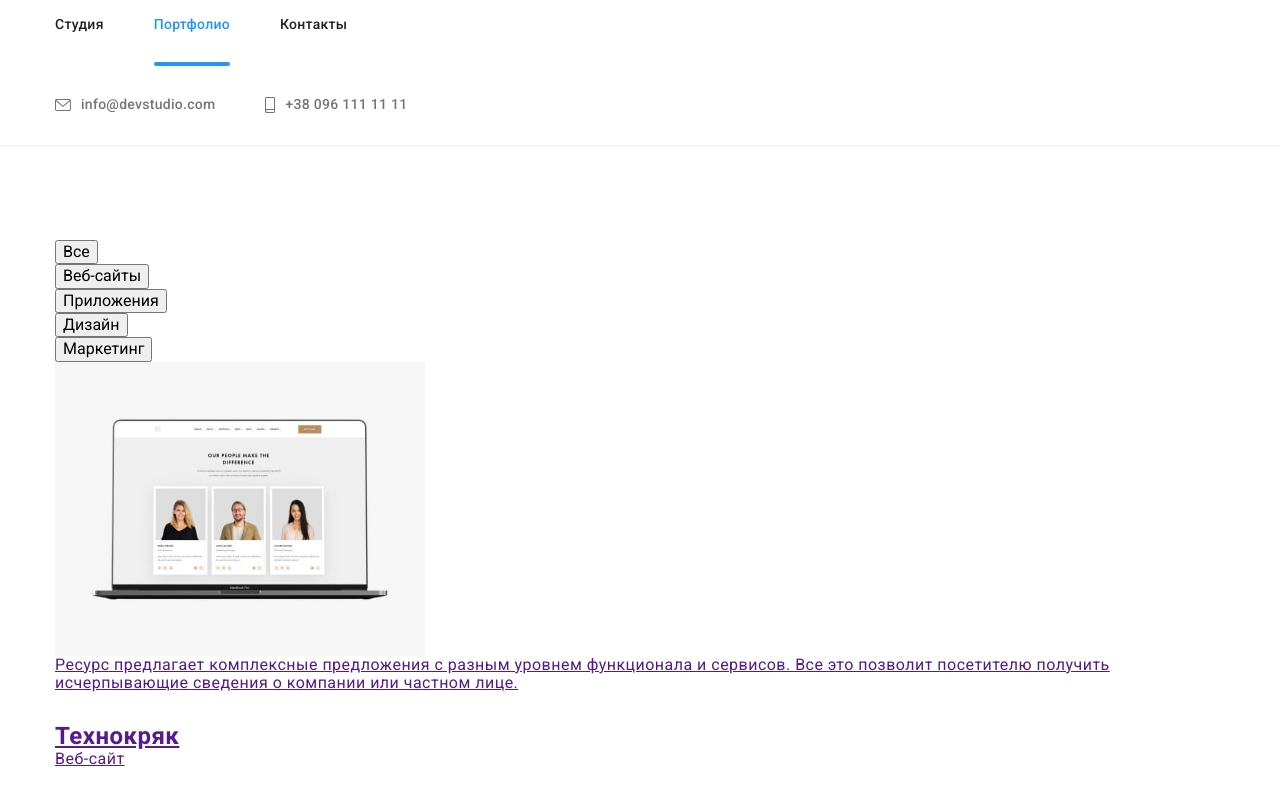
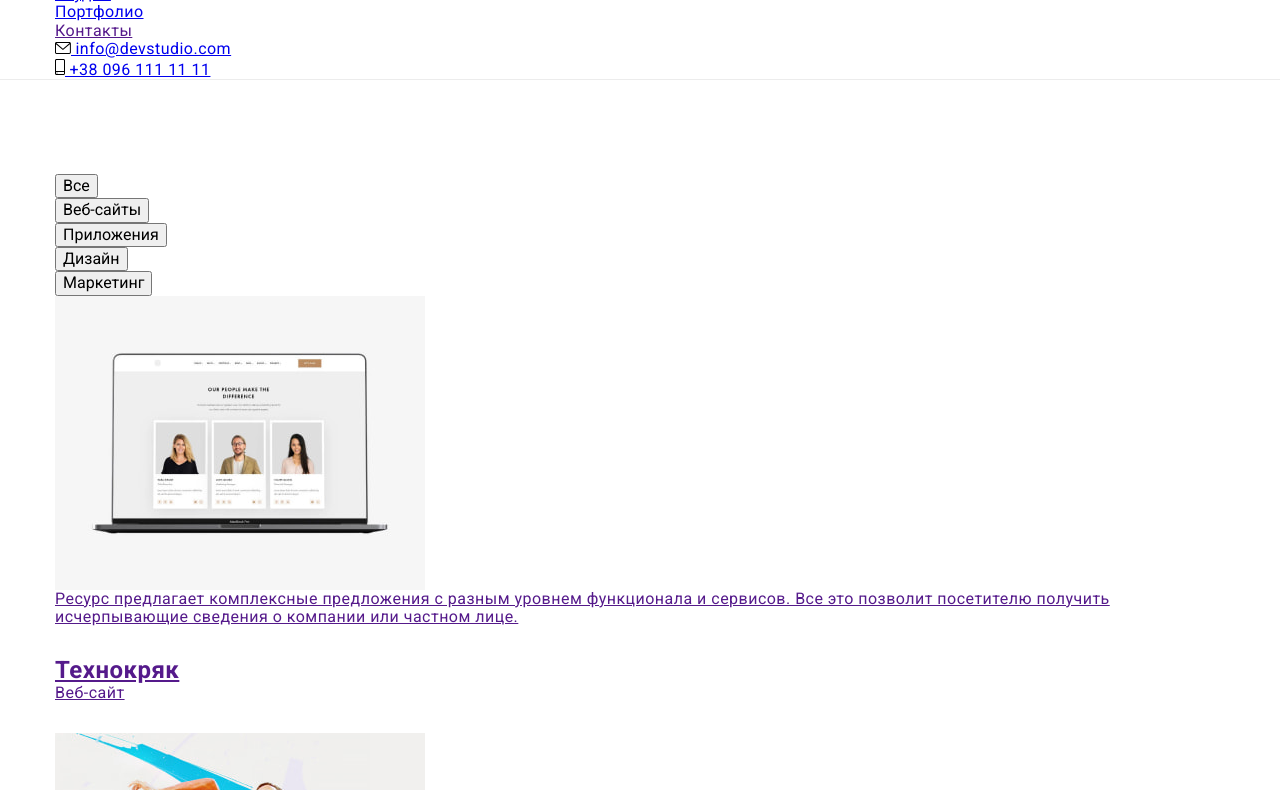
Before and after one commit to AlexHerbin/goit-markup-hw-08, a plain HTML site: page portfolio.html in a window 1280 px wide. Shown: the part 46-836 px from the top of the page. Drawn offline with nearby package versions, Linux system fonts and the light colour scheme.

Commit message:
на проверку

```diff
--- a/scss/components/_navigation.scss
+++ b/scss/components/_navigation.scss
@@ -1,93 +1,93 @@
-.main-nav {
-    // display: flex;
-    // align-items: center;
-}
+// .main-nav {
+//     // display: flex;
+//     // align-items: center;
+// }
 
-.site-nav {
-    display: flex;
+// .site-nav {
+//     display: flex;
 
-    & .item:not(:last-child) {
-            margin-right: 50px;
-        }
+//     & .item:not(:last-child) {
+//             margin-right: 50px;
+//         }
 
-        & .link {
-            position: relative;
-            display: block;
-            padding-top: 32px;
-            padding-bottom: 32px;
+//         & .link {
+//             position: relative;
+//             display: block;
+//             padding-top: 32px;
+//             padding-bottom: 32px;
 
-            font-weight: 500;
-            font-size: 14px;
-            line-height: 1.14;
-            letter-spacing: 0.02em;
+//             font-weight: 500;
+//             font-size: 14px;
+//             line-height: 1.14;
+//             letter-spacing: 0.02em;
 
-            color: var(--title-text-color);
-            text-decoration: none;
+//             color: var(--title-text-color);
+//             text-decoration: none;
 
-            transition: color 250ms var(--taiming-function);
-        }
+//             transition: color 250ms var(--taiming-function);
+//         }
 
-        & .link:hover,
-        & .link:focus {
-            color: var(--accent-color);
-        }
+//         & .link:hover,
+//         & .link:focus {
+//             color: var(--accent-color);
+//         }
 
-        & .link.current {
-            color: var(--accent-color);
-        }
+//         & .link.current {
+//             color: var(--accent-color);
+//         }
 
-        & .link.current::after {
-            position: absolute;
-            top: 96%;
-            left: 0;
-            content: "";
-            display: block;
-            width: 100%;
-            height: 4px;
-            border-radius: 2px;
+//         & .link.current::after {
+//             position: absolute;
+//             top: 96%;
+//             left: 0;
+//             content: "";
+//             display: block;
+//             width: 100%;
+//             height: 4px;
+//             border-radius: 2px;
 
-            background-color: var(--accent-color);
-        }
-}
+//             background-color: var(--accent-color);
+//         }
+// }
 
 
 
-.auth-nav {
-    display: flex;
-    margin-left: auto;
+// .auth-nav {
+//     display: flex;
+//     margin-left: auto;
 
-    & .item:not(:last-child) {
-            margin-right: 50px;
-        }
+//     & .item:not(:last-child) {
+//             margin-right: 50px;
+//         }
 
-        & .link {
-            display: flex;
-            align-content: center;
-            align-items: center;
+//         & .link {
+//             display: flex;
+//             align-content: center;
+//             align-items: center;
 
-            padding-top: 32px;
-            padding-bottom: 32px;
+//             padding-top: 32px;
+//             padding-bottom: 32px;
 
-            font-weight: 500;
-            font-size: 14px;
-            line-height: 1.14;
-            letter-spacing: 0.02em;
+//             font-weight: 500;
+//             font-size: 14px;
+//             line-height: 1.14;
+//             letter-spacing: 0.02em;
 
-            color: var(--primary-text-color);
-            text-decoration: none;
+//             color: var(--primary-text-color);
+//             text-decoration: none;
 
-            transition: color 250ms var(--taiming-function);
-        }
+//             transition: color 250ms var(--taiming-function);
+//         }
 
-        & .link:hover,
-        & .link:focus {
-            color: var(--accent-color);
-        }
-}
+//         & .link:hover,
+//         & .link:focus {
+//             color: var(--accent-color);
+//         }
+// }
 
 
 
-.icon {
-    margin-right: 10px;
-    fill: currentColor;
-}
+// .icon {
+//     margin-right: 10px;
+//     fill: currentColor;
+// }
```
Also changed, not shown: css/main.css, css/main.min.css, 2 other files.
